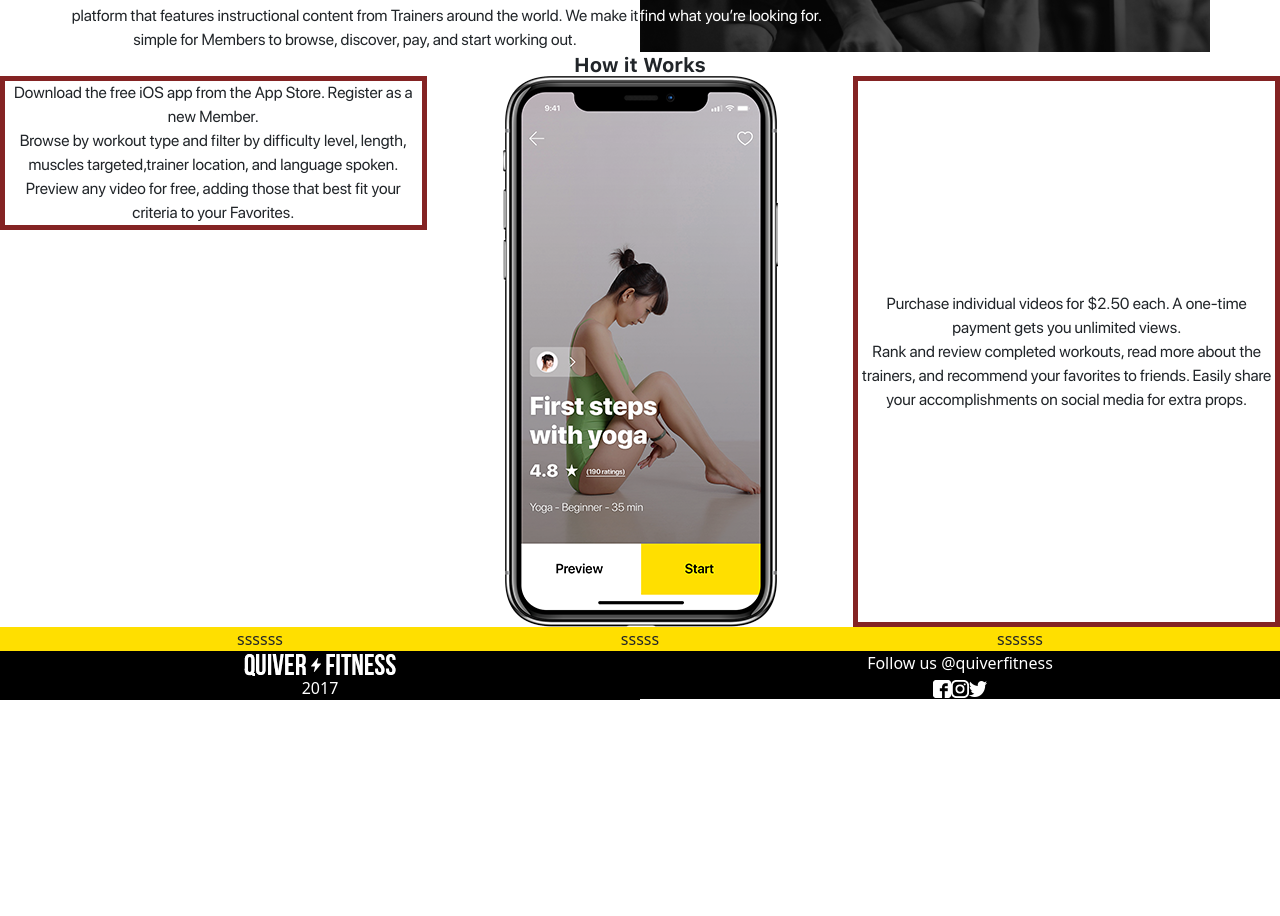
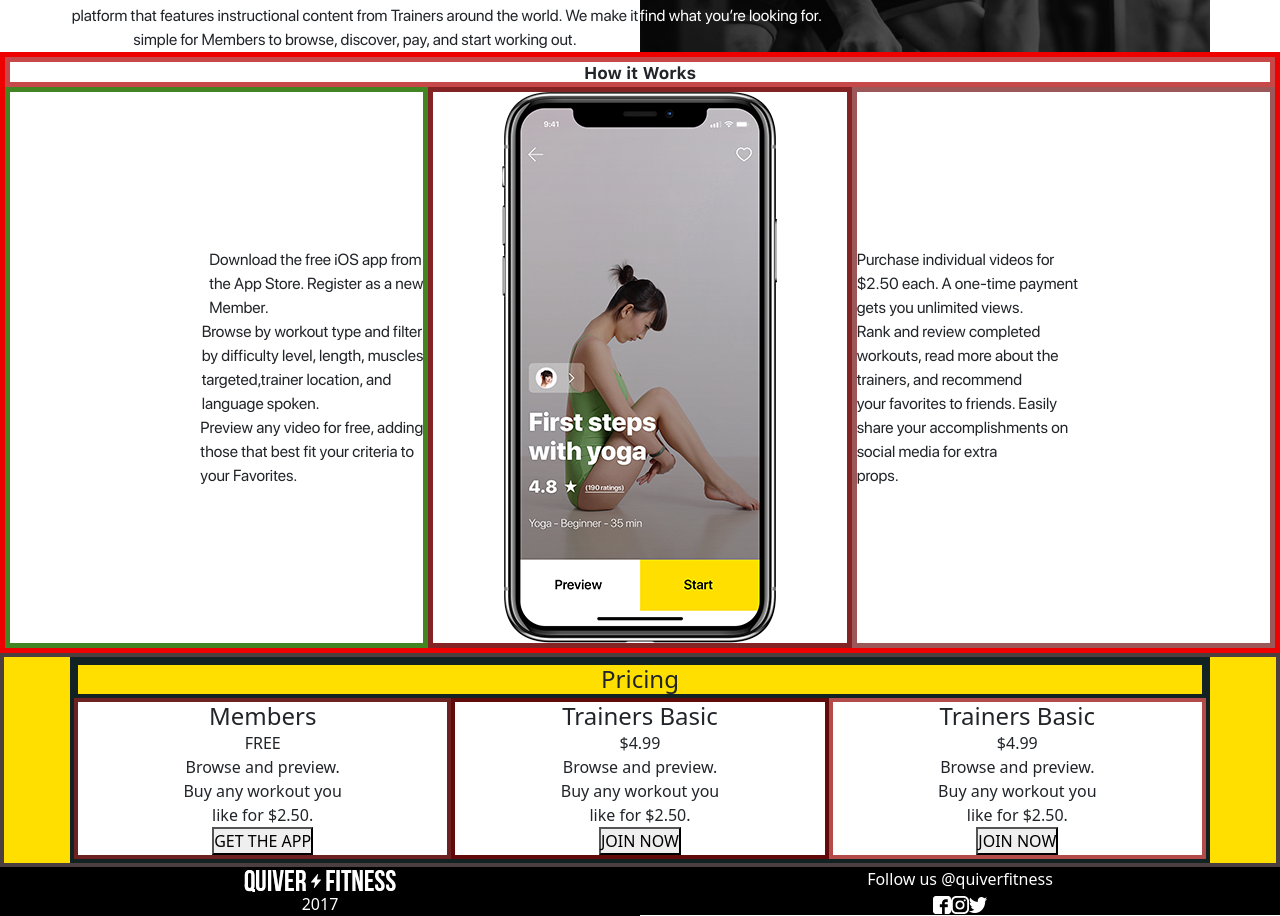
Before and after one commit to tavito47/fitnessQuiver, a React (Create React App) app: page / in a window 1280 px wide. Shown: the part 1360-2276 px from the top of the page. Before the commit the page ends 2060 px from the top, so only its background shows below. Built offline with nearby package versions, Linux system fonts and the light colour scheme.

Commit message:
Pricing y css

```diff
--- a/src/components/Pricing.css
+++ b/src/components/Pricing.css
@@ -1,3 +1,29 @@
 .todo{
+    border: 4px solid #4c3f3f;
     background-color: #ffdf00;
+
 }
+
+.tituloPricing{
+    border: 4px solid #122222
+    ;
+}
+
+.cuadro{
+    border: 4px solid #6d2121;
+    background-color: white;
+}
+
+.cuadro2{
+    border: 4px solid #620a0a;
+    background-color: white;
+}
+
+.cuadro3{
+    border: 4px solid #b34b4b;
+    background-color: white;
+}
+
+.swswsw{
+    border: 4px solid #122222;
+}
--- a/src/components/Pricing.js
+++ b/src/components/Pricing.js
@@ -1,20 +1,65 @@
 import React from 'react'
 import '../components/Pricing.css'
+import { Button } from 'bootstrap'
+
 function Pricing() {
   return (
     <section class="todo">
+
         <div class="container text-center">
-            <div class="row">
+            <div class="row  swswsw">
+                <div >
+                    <h4 class="tituloPricing">Pricing</h4>
+                </div>
                 <div class="col">
-                    ssssss
+
+                    <div class="cuadro">
+                        <div class="textosPricing">
+                            <div class="subTitulo">
+                                <h4>Members</h4>
+                            </div>
+                            <span>FREE</span>
+                            <p>Browse and preview.<br/> Buy any workout you<br/>like for $2.50.</p>
+                            <div class="text-center">
+                                <button>GET THE APP</button>
+                            </div>
+                        </div>
+                    </div>
+
                 </div>
 
                 <div class="col">
-                    sssss
+
+                    <div class="cuadro2">
+                        <div class="textosPricing">
+                            <div class="subTitulo">
+                                <h4> Trainers Basic</h4>
+                            </div>
+                            <span>$4.99</span>
+                            <p>Browse and preview.<br/> Buy any workout you<br/>like for $2.50.</p>
+                            <div class="text-center">
+                                <button>JOIN NOW</button>
+                            </div>
+                        </div>
+                    </div>
+
                 </div>
 
                 <div class="col">
-                    ssssss
+
+                    <div class="cuadro3">
+                        <div class="textosPricing">
+                            <div class="subTitulo">
+                                <h4> Trainers Basic</h4>
+                            </div>
+                            <span>$4.99</span>
+                            <p>Browse and preview.<br/> Buy any workout you<br/>like for $2.50.</p>
+                            <div class="text-center">
+                                <button>JOIN NOW</button>
+                            </div>
+                        </div>
+                    </div>
+
                 </div>
 
             </div>
--- a/src/components/Work.css
+++ b/src/components/Work.css
@@ -1,22 +1,43 @@
+.containerWork{
+    border: 5px solid #ee0101;
+}
+
 .titulo{
     margin: 60px;
     font-family: SF Pro Bold;
+    border: 5px solid #c64848;
+    font-size: 17px;
 }
 
 .parrafo1{
+
     font-family: SF Pro Regular;
-    border: 5px solid #842323; /* Solo para visualizar el contenedor */
+    font-size: 16px;
+    flex-direction: column;
+    align-items: end;
+    justify-content: center;
+    display: flex;
+    height: 100%;
+    border: 5px solid #438423; /* Solo para visualizar el contenedor */
 }
 
 .parrafo2{
     font-family: SF Pro Regular;
+    font-size: 16px !important;
     display: flex;
     flex-direction: column; /* Para apilar los párrafos verticalmente */
-    align-items: center; /* Para centrar horizontalmente */
+    align-items: left ; /* Para centrar horizontalmente */
     justify-content: center; /* Para centrar verticalmente */
     height: 100%; /* Puedes ajustar la altura según tus necesidades */
-    border: 5px solid #842323; /* Solo para visualizar el contenedor */
+    border: 5px solid #9c5858; /* Solo para visualizar el contenedor */
 
+}
+.foto{
+    border: 5px solid #842323;
+    flex-direction: column;
+    align-items: center;
+    justify-content: center;
+    display: flex;
 }
 
 /* .num4{
--- a/src/components/Work.js
+++ b/src/components/Work.js
@@ -5,35 +5,36 @@ import '../components/Work.css'
 function Work() {
   return (
     <section>
-      <div class="containerWork text-center">
+      <div class="containerWork ">
         <div class="row">
-          <h5 class="titulo">How it Works</h5>
+          <h5 class="titulo text-center">How it Works</h5>
           <div class="col">
-            <div class="parrafo1">
-              <div>
+            <div class="parrafo1 text-right">
+              <div class="">
                 <p>
-                  Download the free iOS app from the App Store. Register as a
-                  new Member.
+                  Download the free iOS app from <br/>
+                  the App Store. Register as a
+                  new <br/>Member.
                 </p>
               </div>
 
               <div>
                 <p>
-                  Browse by workout type and filter by difficulty level, length,
-                  muscles targeted,trainer location, and language spoken.
+                  Browse by workout type and filter <br/>by difficulty level, length,
+                  muscles<br/> targeted,trainer location, and <br/>language spoken.
                 </p>
               </div>
 
               <div>
                 <p>
-                  Preview any video for free, adding those that best fit your
-                  criteria to your Favorites.
+                  Preview any video for free, adding <br/>those that best fit your
+                  criteria to <br/>your Favorites.
                 </p>
               </div>
             </div>
           </div>
           <div class="col">
-            <div>
+            <div class="foto">
               <img src={phone} />
             </div>
           </div>
@@ -41,15 +42,15 @@ function Work() {
             <div class="parrafo2">
                 <div class="num4">
                 <p>
-                    Purchase individual videos for $2.50 each. A one-time payment
+                    Purchase individual videos for<br/> $2.50 each. A one-time payment<br/>
                     gets you unlimited views.
                 </p>
                 </div>
                 <div class="num5">
                 <p>
-                    Rank and review completed workouts, read more about the
-                    trainers, and recommend your favorites to friends. Easily share
-                    your accomplishments on social media for extra props.
+                    Rank and review completed <br/>workouts, read more about the<br/>
+                    trainers, and recommend <br/>your favorites to friends. Easily <br/>share
+                    your accomplishments on <br/>social media for extra <br/>props.
                 </p>
                 </div>
             </div>
```
Also changed, not shown: src/components/Header.js (+29 -8 lines).
